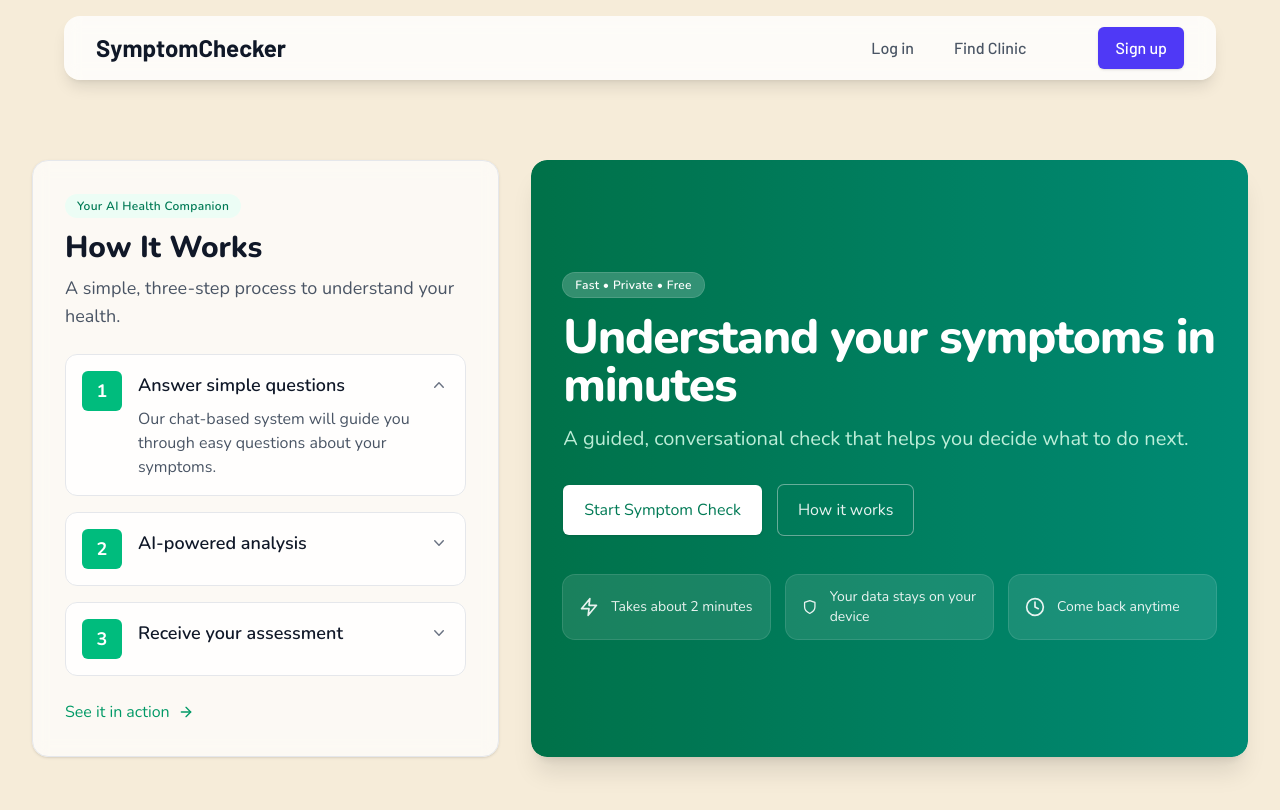
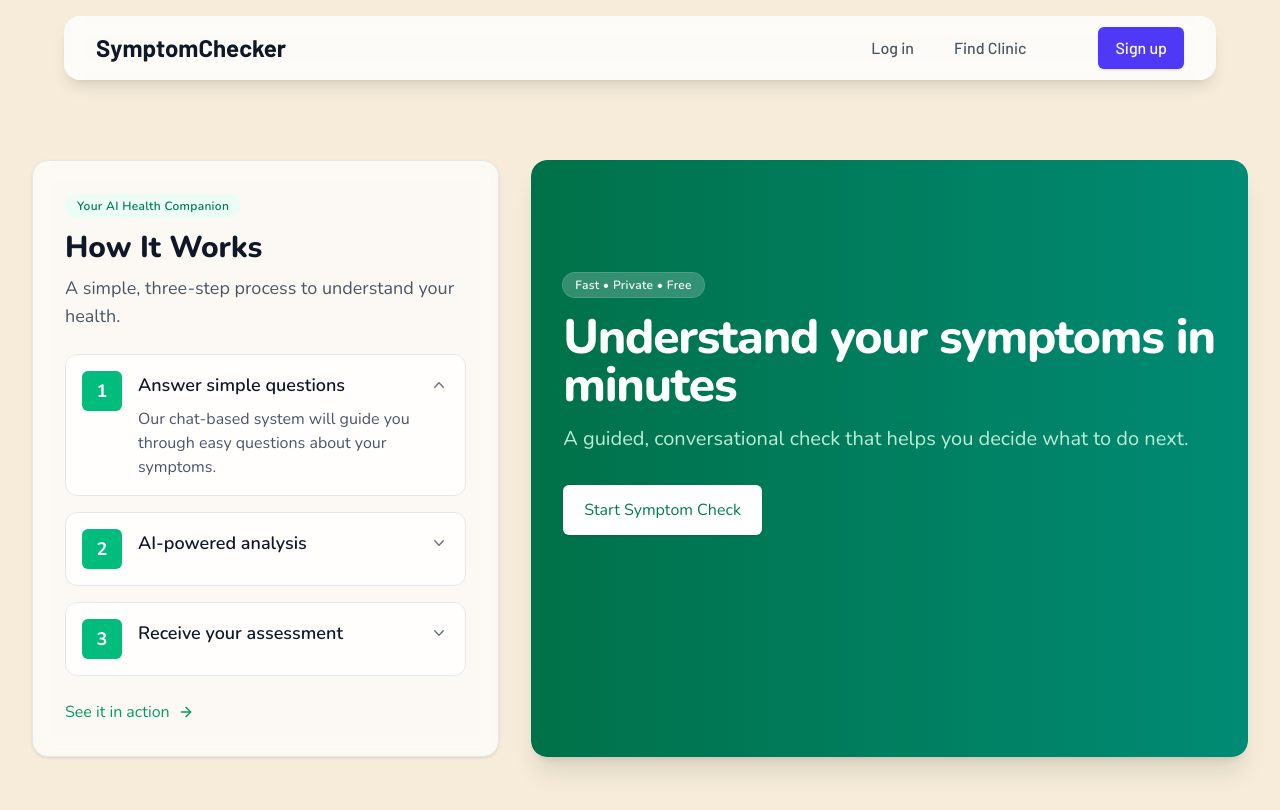
Before and after one commit to AlwinChong02/symptom-tracker, a Next.js app: page / in a window 1280 px wide. Shown: the top 810 px of the page. Built offline with nearby package versions, Linux system fonts and the light colour scheme.

Commit message:
UI enhancement

```diff
--- a/app/page.tsx
+++ b/app/page.tsx
@@ -73,13 +73,13 @@
   return (
     <div className={nunito.className}>
       <main>
-        <div className="max-w-7xl mx-auto px-4 sm:px-6 lg:px-8 py-12 lg:py-16">
+        <div className="max-w-[1400px] mx-auto px-4 sm:px-6 lg:px-8 py-12 lg:py-16">
           <div className="grid grid-cols-1 lg:grid-cols-5 gap-8 items-stretch">
 
             {/* Left: How it works */}
-      <section id="how-it-works" className="bg-white/70 backdrop-blur border border-gray-200 rounded-2xl p-6 sm:p-8 shadow-sm lg:col-span-2">
+            <section id="how-it-works" className="bg-white/70 backdrop-blur border border-gray-200 rounded-2xl p-6 sm:p-8 shadow-sm lg:col-span-2">
               <div>
-        <span className="inline-flex items-center rounded-full bg-emerald-50 text-emerald-700 px-3 py-1 text-xs font-semibold tracking-wide">Your AI Health Companion</span>
+                <span className="inline-flex items-center rounded-full bg-emerald-50 text-emerald-700 px-3 py-1 text-xs font-semibold tracking-wide">Your AI Health Companion</span>
                 <h2 className="mt-3 text-3xl font-extrabold text-gray-900">How It Works</h2>
                 <p className="mt-2 text-base sm:text-lg text-gray-600">A simple, three-step process to understand your health.</p>
               </div>
@@ -101,6 +101,7 @@
                 </Link>
               </div>
             </section>
+
             {/* Right: Symptom Checker */}
             <section id="hero" className="relative shadow-xl rounded-2xl overflow-hidden lg:col-span-3">
               <div className="absolute inset-0">
@@ -131,27 +132,8 @@
                       View History
                     </Link>
                   )}
-                  <Link
-                    href="#how-it-works"
-                    className="inline-flex items-center justify-center px-5 py-3 text-base font-medium rounded-md shadow-sm text-white/90 ring-1 ring-white/40 hover:bg-white/10"
-                  >
-                    How it works
-                  </Link>
                 </div>
-                <div className="mt-10 grid grid-cols-1 sm:grid-cols-3 gap-4 text-white/90">
-                  <div className="flex items-center gap-3 bg-white/10 rounded-xl px-4 py-3 ring-1 ring-white/20">
-                    <FiZap className="h-5 w-5" />
-                    <span className="text-sm">Takes about 2 minutes</span>
-                  </div>
-                  <div className="flex items-center gap-3 bg-white/10 rounded-xl px-4 py-3 ring-1 ring-white/20">
-                    <FiShield className="h-5 w-5" />
-                    <span className="text-sm">Your data stays on your device</span>
-                  </div>
-                  <div className="flex items-center gap-3 bg-white/10 rounded-xl px-4 py-3 ring-1 ring-white/20">
-                    <FiClock className="h-5 w-5" />
-                    <span className="text-sm">Come back anytime</span>
-                  </div>
-                </div>
+
               </div>
             </section>
 
```
